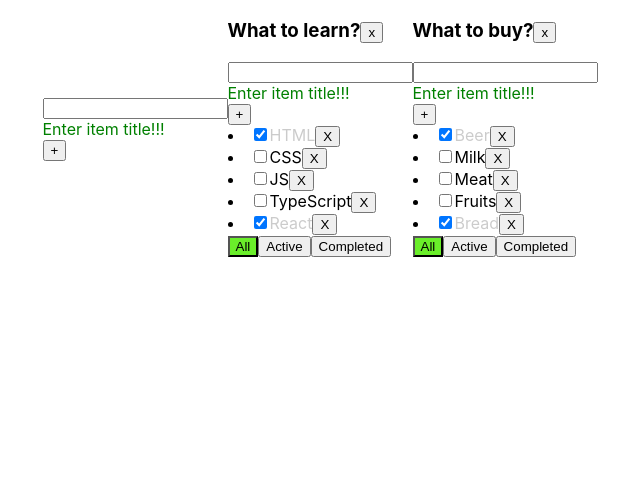
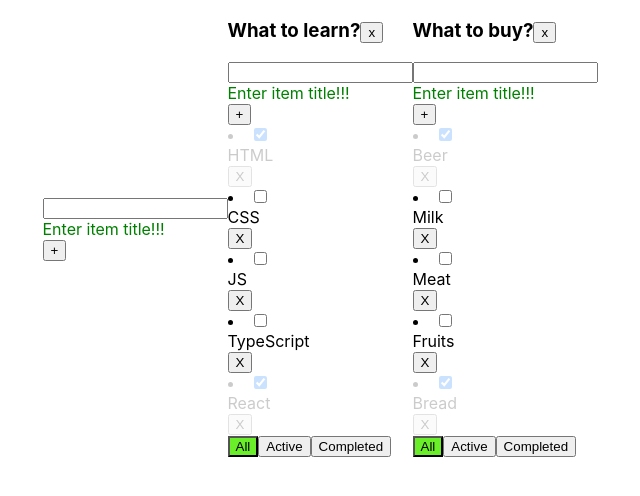
Before and after one commit to SRGREEN90/New-Todo-List, a React (Create React App) app: page / in a window 1280 px wide. Shown: the top 496 px of the page, without its empty margins (320-960 px from the left). Built offline with nearby package versions, Linux system fonts and the light colour scheme.

Commit message:
'added EditableSpan.tsx'

```diff
--- /dev/null
+++ b/src/EditableSpan.tsx
@@ -0,0 +1,16 @@
+import React, {FC} from 'react'
+
+type EditableSpanPropsType = {
+    taskTitle: string
+}
+
+const EditableSpan: FC<EditableSpanPropsType> = (props) => {
+
+    return(
+        <div>
+            <span>{props.taskTitle}</span>
+        </div>
+    )
+}
+
+export default EditableSpan
--- a/src/components/Todolist.tsx
+++ b/src/components/Todolist.tsx
@@ -2,6 +2,7 @@ import React, {ChangeEvent, FC} from 'react'
 import {FilterValuesType, TaskType} from "../App";
 import AddItemForm from './AddItemForm';
 import s from "./TodoList.module.css";
+import EditableSpan from "../EditableSpan";
 
 
 type TodolistPropsType = {
@@ -40,13 +41,14 @@ const Todolist: FC<TodolistPropsType> = ({
         const getClasses = ( )=> task.isDone ? s.isDone : ''
 
         return(
-            <li key={task.id} >
+            <li key={task.id} className={getClasses()}>
                 <input
                     type='checkbox'
                     checked={task.isDone}
                     onChange={onCheckedHandler}
                 />
-                <span className={getClasses()}>{task.title}</span>
+                {/*<span className={getClasses()}>{task.title}</span>*/}
+                <EditableSpan taskTitle={task.title}/>
                 <button onClick={removeTaskHandler}>X</button>
             </li>
 
```
